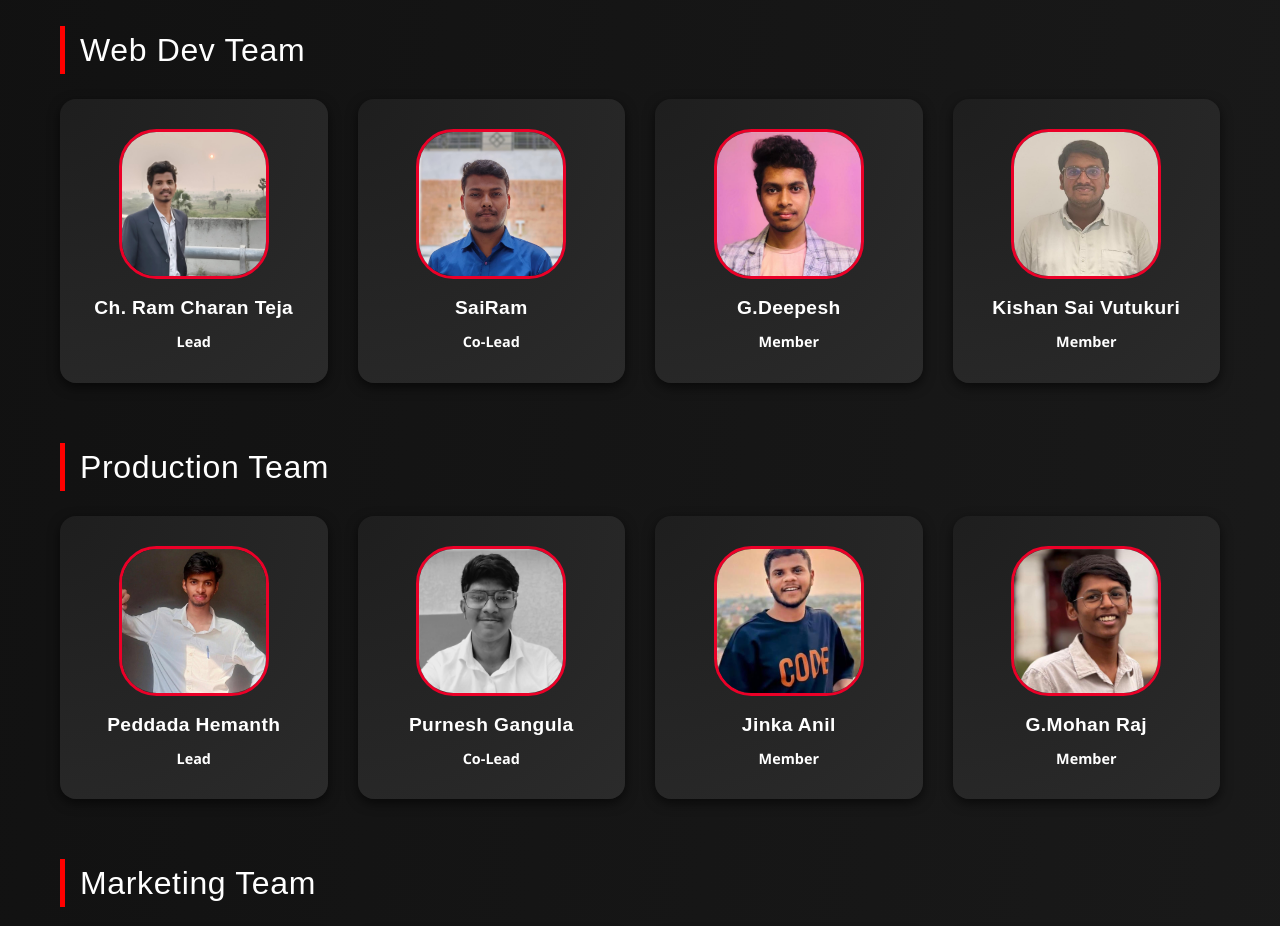
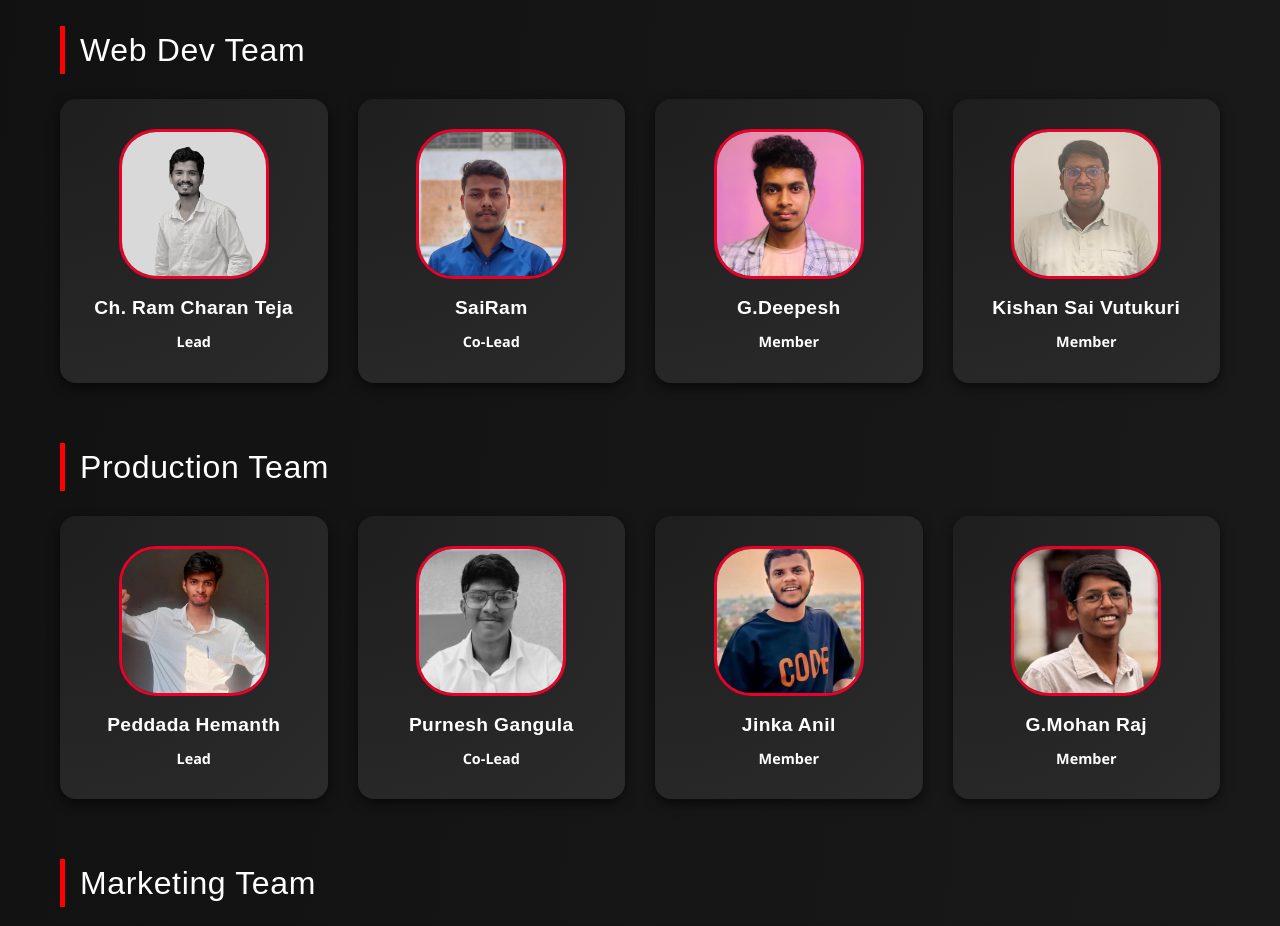
Before and after one commit to Ramcharan1706/Tedx-Website, a website: page index.html in a window 1280 px wide. Shown: the part 7060-7986 px from the top of the page. Drawn offline with nearby package versions, Linux system fonts and the light colour scheme; a web font is replaced by a local one.

Commit message:
Update index.html

```diff
--- a/index.html
+++ b/index.html
@@ -768,7 +768,7 @@
       <h2>Web Dev Team</h2>
       <div class="team-grid">
         <div class="team-card" data-aos="fade-up">
-          <img src="images/ramcharan.jpg">
+          <img src="images/ramcharan.png">
           <h3>Ch. Ram Charan Teja</h3>
           <p>Lead</p>
         </div>
```
